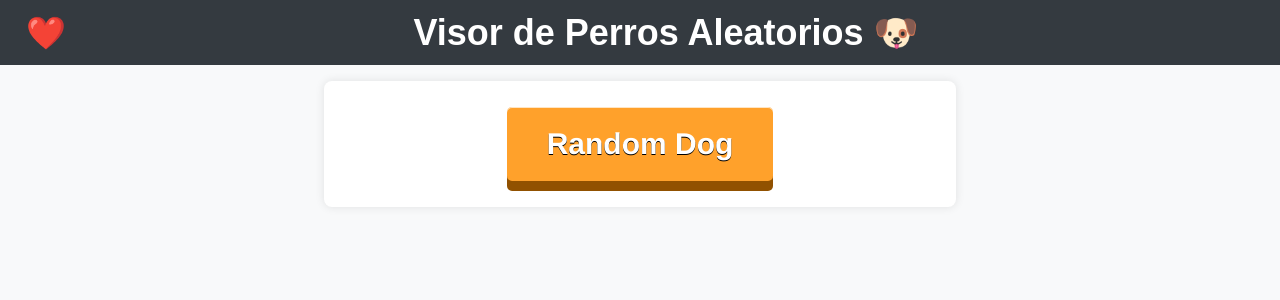
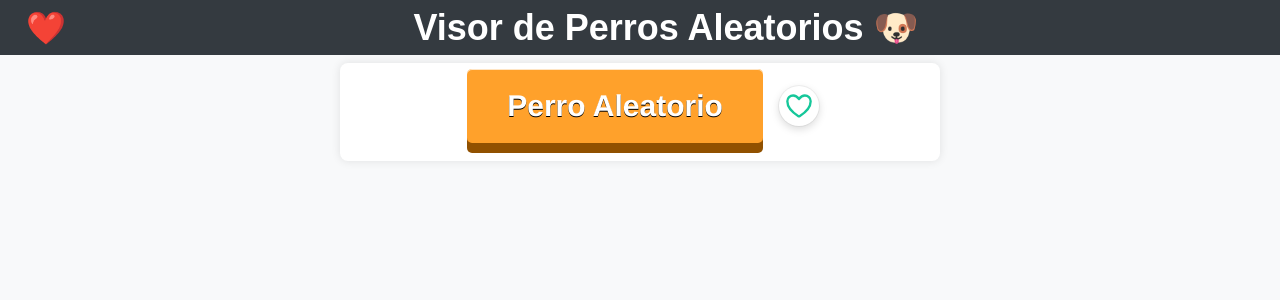
Before and after one commit to SebasSysEng/Flask_dog_api_app, a Flask app: page / in a window 1280 px wide. Shown: the top 300 px of the page. Run offline with Flask 3, Linux system fonts and the light colour scheme; data that the repository does not hold is empty.

Commit message:
2do commit: Mejoras de interfaz, implementacion de perros favoritos utilizando el LocalStorage

```diff
--- a/static/styles.css
+++ b/static/styles.css
@@ -1,5 +1,5 @@
 :root {
-  --content-width: 80%;
+  --content-width: 85%;
 }
 
 body {
@@ -9,6 +9,7 @@ body {
   display: flex;
   flex-direction: column;
   align-items: center;
+  overflow-x: hidden;
 }
 
 header {
@@ -24,7 +25,7 @@ nav {
     display: flex;
     justify-content: space-between;
     align-items: center;
-    padding: 10px 20px;
+    padding: 5px 20px;
     background-color: #343a40;
 }
 
@@ -37,7 +38,41 @@ nav {
     transition: color 0.3s ease;
 }
 
-/* Estilo para el título */
+.icon-button {
+  width: 3.5rem;
+  height: 3.5rem;
+  background: none;
+  border: none;
+  cursor: pointer;
+  color: #16C79A;
+  transition: color 0.3s ease;
+}
+
+.delete-button {
+  display: flex;
+  align-items: center;
+  justify-content: center;
+  background-color: #ff4d4f;
+  color: white;
+  border: none;
+  border-radius: 5px;
+  padding: 10px 20px;
+  cursor: pointer;
+  transition: background-color 0.3s ease;
+}
+
+.delete-button:hover {
+  background-color: #ff7875;
+}
+
+#liked-dogs-container {
+  display: grid;
+  grid-template-columns: repeat(3, 1fr);
+  gap: 10px;
+  justify-items: center;
+  grid-auto-flow: dense;
+}
+
 h1 {
     flex-grow: 1;
     text-align: center;
@@ -60,22 +109,71 @@ main {
 }
 
 .container {
-  width: var(--content-width);
+  width: 100%;
   max-width: 600px;
-  margin: 1rem auto;
+  margin: 8px 10px;
   text-align: center;
+  padding: 0px;
+  display: flex;
+  flex-direction: column;
+  align-items: center;
+  box-sizing: border-box;
+  min-height: unset;
+}
+
+.button-container {
+  display: flex;
+  align-items: center;
+  justify-content: center;
+  margin: 0 10 0 10;
+  margin-bottom: 12px;
+}
+
+.flex-column-center {
+  display: flex;
+  flex-direction: column;
+  align-items: center;
+}
+
+.figure-style {
+  position: relative;
+  margin: 0;
+}
+
+.like-button-style {
+  margin-left: 10px;
+}
+
+.header-style {
+  display: flex;
+  align-items: center;
 }
 
 img {
-    width: 300px;
-    height: 300px;
+    width: 100%;
+    height: auto;
+    max-width: 100%;
     object-fit: cover;
+}
+
+#dog-image {
+    width: 100%;
+    max-width: 500px;
+    max-height: 350px;
+    border-radius: 12px;
+}
+
+.responsive-image {
+    max-width: 100%;
+    height: auto;
+    border-radius: 12px;
+
 }
 
 .main_button{
   position:relative;
   display:inline-block;
-  margin:10px;
+  margin:6px;
 }
 
 .main_button a{
--- a/templates/index.html
+++ b/templates/index.html
@@ -1,11 +1,30 @@
 <!DOCTYPE html>
 <html lang="es">
+
 <head>
   <meta charset="UTF-8">
   <title>Perro Aleatorio</title>
   <link rel="stylesheet" href="{{ url_for('static', filename='styles.css') }}">
 
 </head>
+<style>
+  ::-webkit-scrollbar {
+    width: 10px;
+  }
+
+  ::-webkit-scrollbar-track {
+    background: #f1f1f1;
+  }
+
+  ::-webkit-scrollbar-thumb {
+    background: #888;
+  }
+
+  ::-webkit-scrollbar-thumb:hover {
+    background: #555;
+  }
+  </style>
+
 <body>
   <header>
     <nav>
@@ -27,40 +46,44 @@
   </div>
 
 
-    <main class="container">
+  <main class="container flex-column-center">
+    <div class="button-container">
       <form method="post" id="dogForm">
         <div ontouchstart="">
           <div class="main_button">
-            <a href="#" onclick="document.getElementById('dogForm').submit(); return false;">Random Dog</a>
+            <a href="#" onclick="document.getElementById('dogForm').submit(); return false;">Perro Aleatorio</a>
           </div>
         </div>
       </form>
+      <button class="icon-button like-button-style" title="Me gusta" id="like-dog-button">
+        <svg xmlns="http://www.w3.org/2000/svg" width="36" height="36" viewBox="0 0 24 24" fill="none"
+          stroke="currentColor" stroke-width="2" stroke-linecap="round" stroke-linejoin="round" display="block">
+          <path
+            d="M7 3C4.239 3 2 5.216 2 7.95c0 2.207.875 7.445 9.488 12.74a.985.985 0 0 0 1.024 0C21.125 15.395 22 10.157 22 7.95 22 5.216 19.761 3 17 3s-5 3-5 3-2.239-3-5-3z" />
+        </svg>
+      </button>
+    </div>
 
     {% if image_url %}
 
-      <div class="card-list">
-        <article class="card">
-          <figure class="card-image" style="position: relative;">
+    <div class="card-list flex-column-center">
+
+      <figure class="card-image figure-style">
         <div id="loading-spinner" class="spinner"></div>
-            <img src="{{ image_url }}" alt="Perro aleatorio" id="dog-image">
+        <img src="{{ image_url }}" alt="Perro aleatorio" id="dog-image" class="responsive-image">
       </figure>
 
-          <div class="card-header">
-            <a href="#">Raza: {{ raza|capitalize }}{% if subraza %} ({{ subraza|capitalize }}){% endif %}</a>
-            <button class="icon-button" title="Me gusta">
-              <svg xmlns="http://www.w3.org/2000/svg" width="24" height="24" viewBox="0 0 24 24" fill="none" stroke="currentColor" stroke-width="2" stroke-linecap="round" stroke-linejoin="round" display="block">
-                <path d="M7 3C4.239 3 2 5.216 2 7.95c0 2.207.875 7.445 9.488 12.74a.985.985 0 0 0 1.024 0C21.125 15.395 22 10.157 22 7.95 22 5.216 19.761 3 17 3s-5 3-5 3-2.239-3-5-3z" />
-              </svg>
-            </button>
+      <div class="card-header header-style">
+        <a class="breed-info">{{ raza|capitalize }}{% if subraza %} ({{ subraza|capitalize }}){% endif %}</a>
       </div>
-        </article>
+
     </div>
 
     {% endif %}
 
   </main>
 
-</div>
   <script src="{{ url_for('static', filename='script.js') }}"></script>
 </body>
+
 </html>
```
Also changed, not shown: other parts of static/styles.css (+64 -32 lines), static/script.js (+78 -0 lines), README.md. Lines whose indentation alone changed are shown as unchanged.
